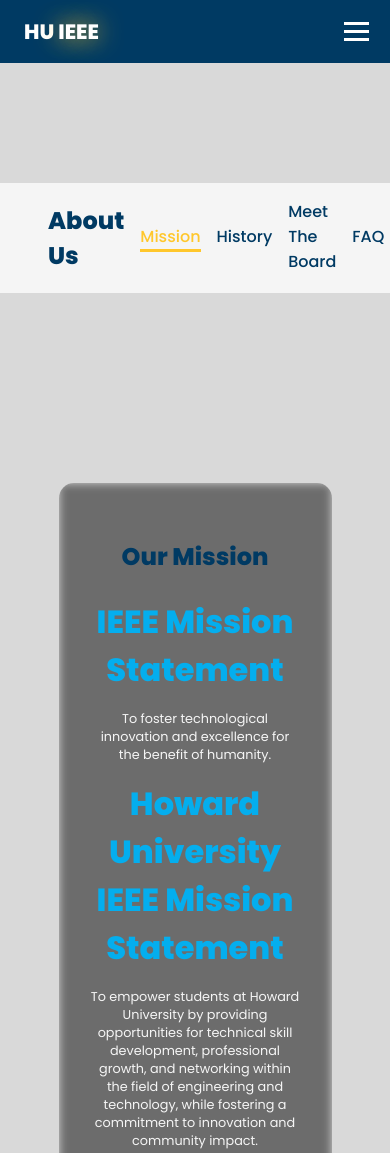
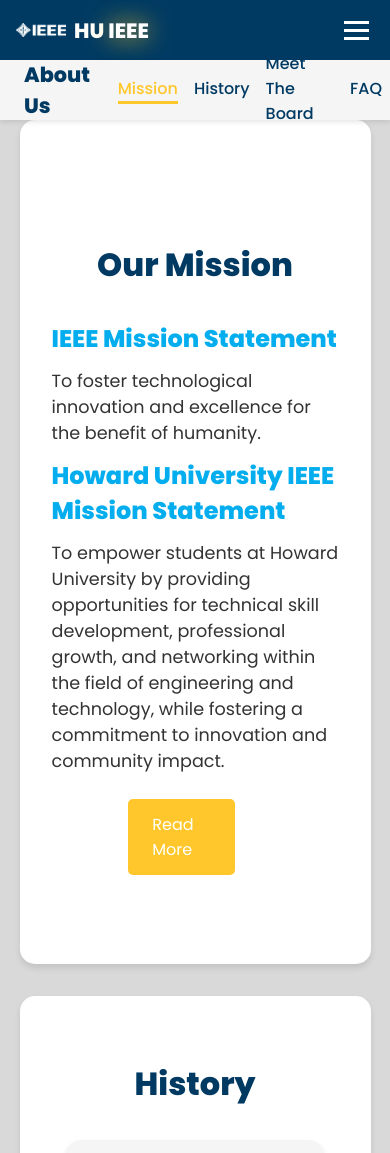
Before and after one commit to Inot-tonI/IEEE-WEB, a plain HTML site: page About/about.html in a window 390 px wide. Shown: the top 1153 px of the page. Drawn offline with nearby package versions, Linux system fonts and the light colour scheme.

```diff
--- a/About/about.css
+++ b/About/about.css
@@ -1,15 +1,4 @@
-/* Base Styles */
-* {
-    margin: 0;
-    padding: 0;
-    box-sizing: border-box;
-    text-decoration: none;
-    border: none;
-    outline: none;
-    scroll-behavior: smooth;
-    font-family: 'Poppins', sans-serif;
-}
-
+/* Root Variables */
 :root {
     --bg-color: #D9D9D9;
     --second-bg-color: #003A63;
@@ -19,14 +8,26 @@
     --hover-btn-color: #e6b800;
 }
 
+/* Reset Styles */
+* {
+    margin: 0;
+    padding: 0;
+    box-sizing: border-box;
+    text-decoration: none;
+    font-family: 'Poppins', sans-serif;
+    scroll-behavior: smooth;
+}
+
+/* Body Styling */
 body {
     background: var(--bg-color);
     color: var(--text-color);
 }
+
 /* Header Container */
 .header-container {
     width: 100%;
-    position: fixed;
+    position: fixed; /* Keep fixed on all screens */
     top: 0;
     left: 0;
     z-index: 1000;
@@ -40,6 +41,7 @@ body {
     align-items: center;
     justify-content: space-between;
     padding: 1rem 2rem;
+    height: 70px; /* Fixed height for consistency */
 }
 
 /* Header Tag (Logo and Title) */
@@ -52,8 +54,9 @@ body {
     width: 50px;
     margin-right: 0.5rem;
 }
+
 .header-tag img {
-    width: 0px;
+    width: 50px; /* Ensure logo is visible */
 }
 
 .logo {
@@ -89,7 +92,7 @@ body {
 
 .navbar a:hover,
 .navbar a.active {
-    color: var(--main-color);
+    color: var(--btn-color);
     border-bottom: 3px solid var(--btn-color);
 }
 
@@ -114,8 +117,13 @@ body {
     display: flex;
     justify-content: space-between;
     align-items: center;
-    padding: 1rem 2rem;
-    position: relative; /* Allows it to flow naturally */
+    padding: 0.5rem 2rem;
+    position: fixed; /* Keep fixed */
+    top: 70px; /* Position below primary header */
+    left: 0;
+    z-index: 999; /* Below primary header */
+    height: 70px; /* Fixed height for consistency */
+    box-shadow: 0 2px 5px rgba(0,0,0,0.1); /* Optional shadow for separation */
 }
 
 .second-header__text h1 {
@@ -147,149 +155,164 @@ body {
 
 /* Content Wrapper */
 .content-wrapper {
-    margin-top: calc(70px + 70px); /* Adjust based on header heights */
+    margin-top: 140px; /* Sum of .header and .second-header heights */
 }
 
-/* Responsive Styles */
-@media (max-width: 768px) {
-    /* Header Container */
-    .header-container {
-        position: relative; /* Allow headers to flow naturally */
+/* Shared Styles for Projects, Events, Mission, and History Sections */
+.projects .project,
+.events .communityservice,
+.events .nontechnicalevents .event,
+.mission,
+.history-content {
+    display: flex;
+    flex-direction: column;
+    align-items: center;
+    justify-content: center; /* Center content vertically */
+    min-height: 100vh; /* Occupy full viewport height */
+    padding: 2rem;
+    background-color: #ffffff; /* White background for contrast */
+    box-sizing: border-box;
+    transition: background-color 0.3s ease;
+    border-radius: 15px; /* Rounded corners like eboard */
+    box-shadow: 0 4px 6px rgba(0, 0, 0, 0.1); /* Subtle shadow */
+    max-width: 800px; /* Max width for better readability */
+    margin: 2rem auto; /* Center the sections */
 }
 
-    /* Header */
-    .header {
-        position: relative;
-        padding: 1rem;
+/* Remove Background Images from Mission and History */
+.mission-bg,
+.history-bg {
+    display: none; /* Hide background divs */
 }
 
-    /* Navbar */
-    .navbar {
-        display: none;
-        flex-direction: column;
-        background: var(--second-bg-color);
-        width: 100%;
-        text-align: center;
-        position: relative; /* Changed from absolute */
+/* Alternate background colors for visual separation */
+.projects .project:nth-child(even),
+.events .communityservice:nth-child(even),
+.events .nontechnicalevents .event:nth-child(even),
+.mission:nth-child(even),
+.history-content:nth-child(even) {
+    background-color: #f5f5f5;
 }
 
-    .navbar.active {
-        display: flex;
+/* Section Titles */
+.project h2,
+.communityservice h2,
+.nontechnicalevents .event h2,
+.mission h1,
+.history-content h1 {
+    font-size: 2.5rem;
+    color: #333333;
+    margin-bottom: 1rem;
+    text-align: center;
 }
 
-    /* Hamburger Menu */
-    .hamburger {
-        display: block; /* Show hamburger menu */
+.project h3,
+.communityservice h3,
+.nontechnicalevents .event h3 {
+    font-size: 1.5rem;
+    color: #555555;
+    margin-bottom: 1rem;
+    text-align: center;
 }
 
-    /* Second Header */
-    .second-header {
-        position: relative;
+/* Details Text */
+.project .details,
+.communityservice .details,
+.nontechnicalevents .event .details {
+    width: 100%;
+    max-width: 600px;
+    text-align: left;
+    margin-bottom: 1.5rem;
 }
 
-    /* Content Wrapper */
-    .content-wrapper {
-        margin-top: 0; /* Headers are now in the flow */
-    }
+.project .details p,
+.communityservice .details p,
+.nontechnicalevents .event .details p {
+    margin: 10px 0;
+    color: #777777;
+    font-size: 1.1rem;
+    line-height: 1.6;
 }
 
-
-/* Style for the mission card layout */
-section.active {
-    border-left: 5px solid var(--btn-color);
-    background-color: rgba(255, 199, 44, 0.1);
-}
-.content-wrapper {
-    margin-top: 140px; /* Adjusted to account for both headers */
-}
-.mission {
-    position: relative;
-    width: 70%;
-    margin: auto;
-    padding: 2em;
-    text-align: center;
-    overflow: hidden;
-    border-radius: 15px;
-    color: whitesmoke;
-    backdrop-filter: blur(5px); /* Slight blur to match the background */
-}
-#mission {
-    margin-top: 20px;
+/* Logos within Details */
+.project .details span,
+.communityservice .details span,
+.nontechnicalevents .event .details span {
+    display: flex;
+    gap: 10px;
+    margin-top: 1rem;
 }
 
-/* Style for centering each card in the viewport */
-#mission, #history {
-    display: flex;
-    align-items: center;
-    justify-content: center;
-
-    padding: 5vh 0;
-    margin-top: 100px;
+.project .details span img,
+.communityservice .details span img,
+.nontechnicalevents .event .details span img {
+    width: 100px; /* Adjust as needed */
+    height: auto;
 }
 
-/* Blurred background image */
-.mission-bg {
-    position: absolute;
-    top: 0;
-    left: 0;
-    right: 0;
-    bottom: 0;
-    background: linear-gradient(rgba(0, 0, 0, 0.5), rgba(0, 0, 0, 0.5)),url('../components/images/mission-bg.HEIC') center/cover no-repeat;
-    filter: blur(5px);
-    z-index: -1;
+/* Event Information */
+.event-info {
+    width: 100%;
+    max-width: 600px;
+    text-align: left;
+    margin-bottom: 1.5rem;
 }
 
-.history-bg {
-    position: absolute;
-    top: 0;
-    left: 0;
-    right: 0;
-    bottom: 0;
-    background: linear-gradient(rgba(0, 0, 0, 0.5), rgba(0, 0, 0, 0.5)), /* Dark overlay */
-    url('../components/images/hu-yard-img.jpg') center/cover no-repeat;
-    filter: blur(10px);
-
-    z-index: -1;
+.event-info p {
+    font-size: 1rem;
+    color: #555555;
 }
 
-/* Banner text style */
-.banner-text h1 {
-    font-size: 4em;
-    margin: 1em 0;
-    color: var( --second-bg-color);
-
-}
-.banner-text h2 {
-    font-size: 2em;
-    color: #04AEEE;
-    margin: 0.5em 0;
+/* Start Date Section */
+.project .startdate,
+.communityservice .startdate,
+.nontechnicalevents .event .startdate {
+    width: 100%;
+    max-width: 600px;
+    text-align: left;
+    margin-bottom: 1.5rem;
+    border-top: 1px solid #e0e0e0;
+    padding-top: 1rem;
 }
 
-.banner-text p {
-    font-size: 1.1em;
-    margin: 0.5em 0;
+.project .startdate h4,
+.communityservice .startdate h4,
+.nontechnicalevents .event .startdate h4 {
+    font-size: 1.2rem;
+    color: #333333;
+    margin-bottom: 0.5rem;
 }
 
-/* Button styling */
-.btn {
+.project .startdate p,
+.communityservice .startdate p,
+.nontechnicalevents .event .startdate p {
+    font-size: 1rem;
+    color: #555555;
+}
+
+/* Sign Up Button */
+.signup {
     display: inline-block;
-    padding: 0.8em 1.5em;
-    margin-top: 1em;
-    color:whitesmoke;
-    background-color: var(--btn-color);
+    padding: 12px 25px;
+    background-color: #1e90ff; /* Button background color */
+    color: #ffffff;
     text-decoration: none;
     border-radius: 5px;
-    transition: background-color 0.3s ease;
+    font-weight: bold;
+    transition: background-color 0.3s ease, transform 0.3s ease;
 }
 
-.btn:hover {
-    background-color: rgba(0, 0, 0, 0.8);
+.signup:hover {
+    background-color: #0d75d8; /* Darker shade on hover */
+    transform: scale(1.05);
 }
 
+/* Eboard Section Styles (Unchanged) */
 section.eboard {
     padding: 2rem 0;
     background-color: #f5f5f5;
 }
+
 /* Container for all eboard members */
 .card {
     display: flex;
@@ -299,11 +322,13 @@ section.eboard {
     padding: 20px;
     background-color: #f5f5f5; /* Light background for contrast */
 }
+
 .eboard {
     margin-top: auto; /* Pushes eboard section to the bottom */
     padding: 2rem 0;
     min-height: 100vh; /* Ensure it takes at least the full viewport height */
 }
+
 .eboard h2{
     text-align: center;
     margin-bottom: 20px;
@@ -426,13 +451,12 @@ section.eboard {
     display: none; /* Initially hidden */
     font-size: 1rem;
     padding: 0.5rem 0;
-    color: var(--text-secondary);
+    color: #333333;
 }
 
 .faq-question.active + .faq-answer {
     display: block; /* Show answer when question is active */
 }
-
 
 /* Responsive Design */
 
@@ -448,22 +472,42 @@ section.eboard {
     }
 }
 
-
 /* Large Mobile Devices (768px and below) */
 @media (max-width: 768px) {
-    header {
-        padding: 1rem;
+    /* Header Container remains fixed */
+    .header-container {
+        position: fixed;
+        top: 0;
+        left: 0;
+        width: 100%;
+        z-index: 1000;
     }
 
+    /* Primary Header */
+    .header {
+        padding: 1rem;
+        height: 60px;
+    }
+
+    /* Second Header */
+    .second-header {
+        padding: 0.5rem 1rem;
+        top: 60px; /* Below primary header */
+        height: 60px;
+    }
+
+    /* Navbar */
     .navbar {
-        display: none; /* Hide navbar initially */
+        display: none; /* Hide navbar by default on mobile */
         flex-direction: column;
-        position: absolute;
-        top: 60px; /* Adjust based on header height */
-        right: 0;
         background: var(--second-bg-color);
         width: 100%;
         text-align: center;
+        position: fixed;
+        top: 120px; /* Below both headers */
+        left: 0;
+        height: calc(100% - 120px);
+        overflow-y: auto;
     }
 
     .navbar a {
@@ -477,29 +521,58 @@ section.eboard {
 
     /* Hamburger Menu */
     .hamburger {
-        display: block;
-        cursor: pointer;
+        display: block; /* Show hamburger menu */
     }
 
-    .hamburger div {
-        width: 25px;
-        height: 3px;
-        background-color: var(--text-color);
-        margin: 5px;
-        transition: all 0.3s ease;
+    /* Content Wrapper */
+    .content-wrapper {
+        margin-top: 120px; /* Adjust if necessary */
     }
 
-    /* Adjust second-header positioning */
-    .second-header {
-        top: 120px; /* Adjust based on both headers’ heights */
+    /* Shared Section Adjustments */
+    .projects .project,
+    .events .communityservice,
+    .events .nontechnicalevents .event,
+    .mission,
+    .history-content {
+        padding: 1.5rem;
+        width: 90%;
     }
 
-    /* Adjust mission section margin for smaller screens */
-    .mission {
-        margin: 8rem auto;
+    .project h2,
+    .communityservice h2,
+    .nontechnicalevents .event h2,
+    .mission h1,
+    .history-content h1 {
+        font-size: 2rem;
+    }
+
+    .project h3,
+    .communityservice h3,
+    .nontechnicalevents .event h3 {
+        font-size: 1.3rem;
+    }
+
+    .project .details p,
+    .communityservice .details p,
+    .nontechnicalevents .event .details p,
+    .project .startdate p,
+    .communityservice .startdate p,
+    .nontechnicalevents .event .startdate p {
+        font-size: 1rem;
+    }
+
+    .signup {
+        padding: 10px 20px;
+        font-size: 1rem;
+    }
+
+    /* Adjust logo sizes in Community Service section */
+    .communityservice .details span img,
+    .nontechnicalevents .event .details span img {
+        width: 80px; /* Smaller size for mobile */
     }
 }
-
 
 /* Small Mobile Devices (600px and below) */
 @media (max-width: 600px) {
@@ -514,6 +587,14 @@ section.eboard {
 
     .logo {
         font-size: 1.3rem;
+    }
+
+    .second-header__text h1 {
+        font-size: 1.3rem;
+    }
+
+    .nav-links a {
+        font-size: 1rem;
     }
 }
 
@@ -530,8 +611,11 @@ section.eboard {
     .banner-text p {
         font-size: 0.8rem;
     }
+
+    .second-header {
+        padding: 0.5rem;
     }
-
+}
 
 /* Hamburger Animation (Transforms into 'X' when active) */
 .hamburger.toggle div:nth-child(1) {
@@ -545,3 +629,49 @@ section.eboard {
 .hamburger.toggle div:nth-child(3) {
     transform: rotate(45deg) translate(-5px, -6px);
 }
+
+/* Style for the mission and history card layout */
+.mission,
+.history-content {
+    background-color: #ffffff; /* White background */
+    color: #333333; /* Dark text */
+    padding: 2rem;
+    border-radius: 15px;
+    box-shadow: 0 4px 6px rgba(0, 0, 0, 0.1);
+    margin: 2rem auto;
+    max-width: 800px;
+}
+
+/* Banner text style */
+.banner-text h1 {
+    font-size: 2rem;
+    margin: 1em 0;
+    color: var(--second-bg-color);
+}
+
+.banner-text h2 {
+    font-size: 1.5rem;
+    color: #04AEEE;
+    margin: 0.5em 0;
+}
+
+.banner-text p {
+    font-size: 1.1rem;
+    margin: 0.5em 0;
+}
+
+/* Button styling */
+.btn {
+    display: inline-block;
+    padding: 0.8em 1.5em;
+    margin-top: 1em;
+    color: var(--text-color);
+    background-color: var(--btn-color);
+    text-decoration: none;
+    border-radius: 5px;
+    transition: background-color 0.3s ease;
+}
+
+.btn:hover {
+    background-color: rgba(0, 0, 0, 0.8);
+}
--- a/About/about.js
+++ b/About/about.js
@@ -64,7 +64,7 @@ document.addEventListener('DOMContentLoaded', () => {
     sections.forEach(section => observer.observe(section));
 });
 
-
+// FAQ Toggle functionality
 document.querySelectorAll('.faq-question').forEach(item => {
     item.addEventListener('click', () => {
         item.classList.toggle('active');
```
Also changed, not shown: About/about.html (+1 -1 lines). Lines whose indentation alone changed are shown as unchanged.
